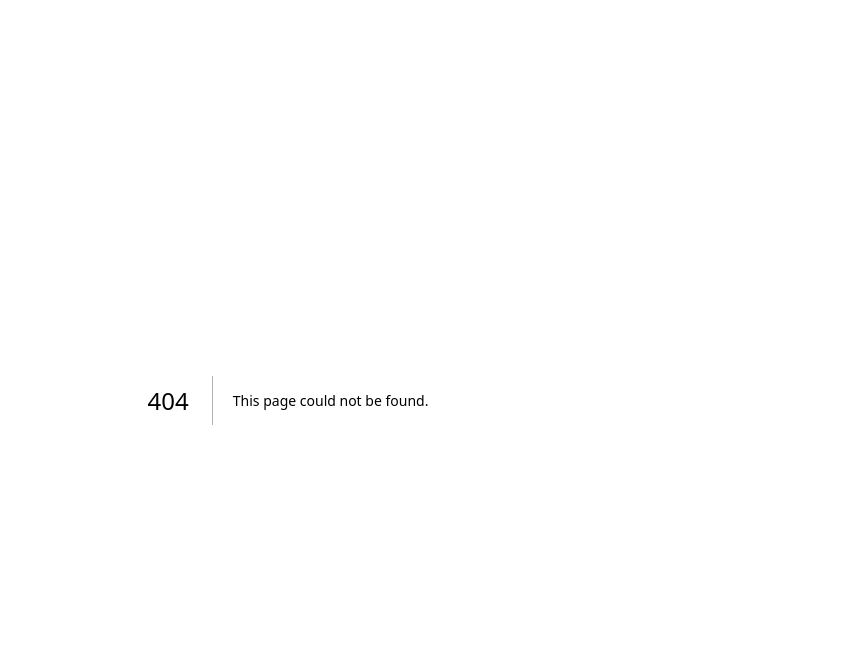
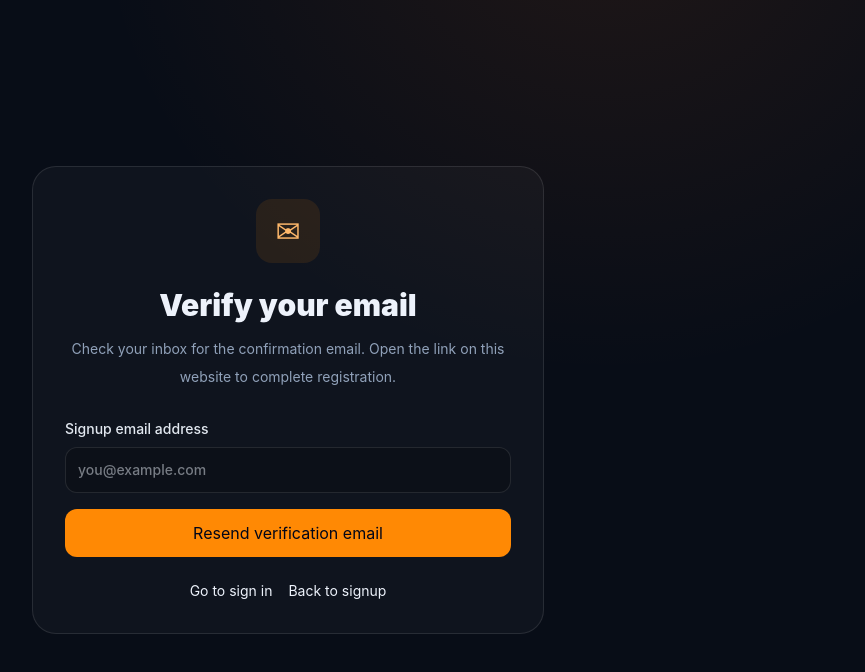
Before and after one commit to hyderwork/restaurant-os, a Next.js app: page /auth/verify in a window 1280 px wide. Before the commit this address had no page. Shown: the top 672 px of the page, without its empty margins (352-1217 px from the left). Built offline with nearby package versions, Linux system fonts and the light colour scheme; no server answers.

Commit message:
Add email verification status and resend page

```diff
--- /dev/null
+++ b/src/app/auth/verify/page.tsx
@@ -0,0 +1,38 @@
+import Link from "next/link";
+import {resendSignupConfirmation} from "@/app/auth/actions";
+
+export default async function VerifyPage({searchParams}:{searchParams:Promise<{status?:string;error?:string;code?:string}>}) {
+  const q=await searchParams;
+  const success=q.status==="success";
+  const resent=q.status==="resent";
+  const expired=q.code==="otp_expired" || (q.error||"").toLowerCase().includes("expired");
+  return (
+    <main className="grid min-h-screen place-items-center px-5 py-12">
+      <section className="w-full max-w-lg rounded-3xl border border-white/10 bg-white/[.03] p-8 text-center">
+        <div className={`mx-auto grid h-16 w-16 place-items-center rounded-2xl text-3xl ${success?"bg-emerald-400/10 text-emerald-300":"bg-orange-400/10 text-orange-300"}`}>{success?"✓":resent?"✉":"✉"}</div>
+        <h1 className="mt-6 text-3xl font-black">{success?"Email verified successfully":resent?"New verification email sent":expired?"Verification link expired":"Verify your email"}</h1>
+        <p className="mt-3 text-sm leading-7 text-slate-400">
+          {success
+            ?"Your email address is confirmed. You can now sign in to RestaurantOS. Your restaurant or staff permissions will appear once an administrator assigns them."
+            :resent
+              ?"If this address has a pending signup, a fresh confirmation link has been sent. Check your inbox and spam folder."
+              :expired
+                ?"This confirmation link has expired or has already been used. Enter your signup email below to request a fresh link."
+                :q.error
+                  ?q.error
+                  :"Check your inbox for the confirmation email. Open the link on this website to complete registration."}
+        </p>
+        {!success && <form action={resendSignupConfirmation} className="mt-7 text-left">
+          <label className="block text-sm font-medium text-slate-200">Signup email address
+            <input required type="email" name="email" autoComplete="email" placeholder="you@example.com" className="mt-2 w-full rounded-xl border border-white/10 bg-black/20 p-3 outline-none focus:border-orange-300"/>
+          </label>
+          <button className="mt-4 w-full rounded-xl bg-orange-400 p-3 font-bold text-slate-950 hover:bg-orange-300">Resend verification email</button>
+        </form>}
+        <div className="mt-6 flex flex-wrap justify-center gap-4 text-sm">
+          <Link className="text-orange-300 hover:text-orange-200" href="/login">Go to sign in</Link>
+          <Link className="text-slate-400 hover:text-white" href="/signup">Back to signup</Link>
+        </div>
+      </section>
+    </main>
+  );
+}
```
